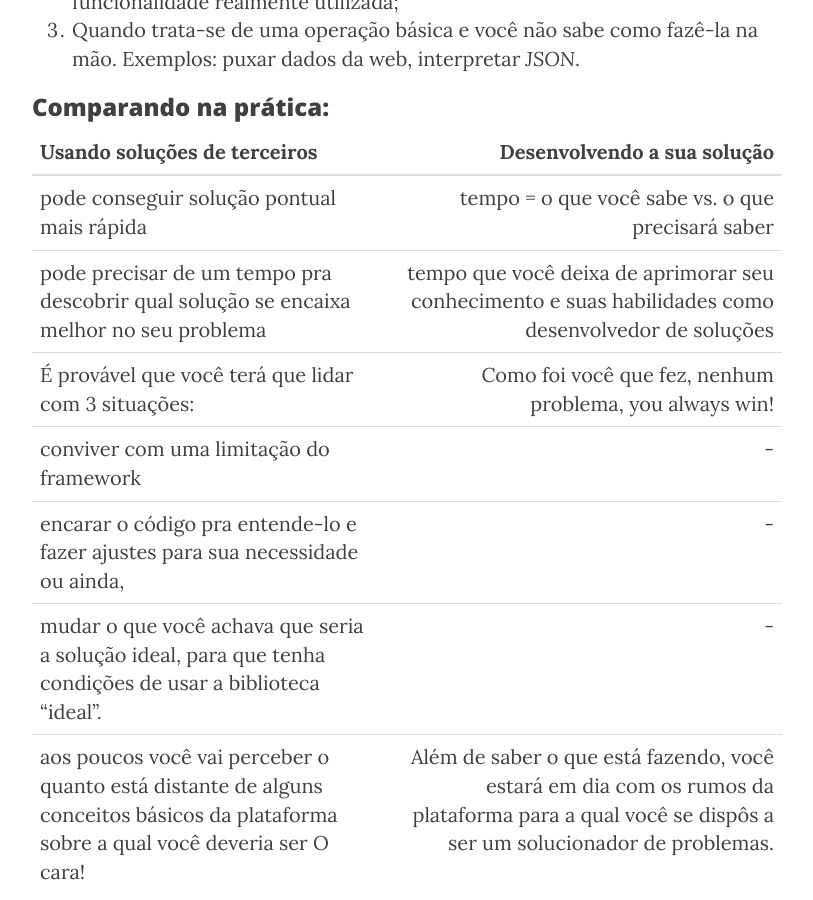
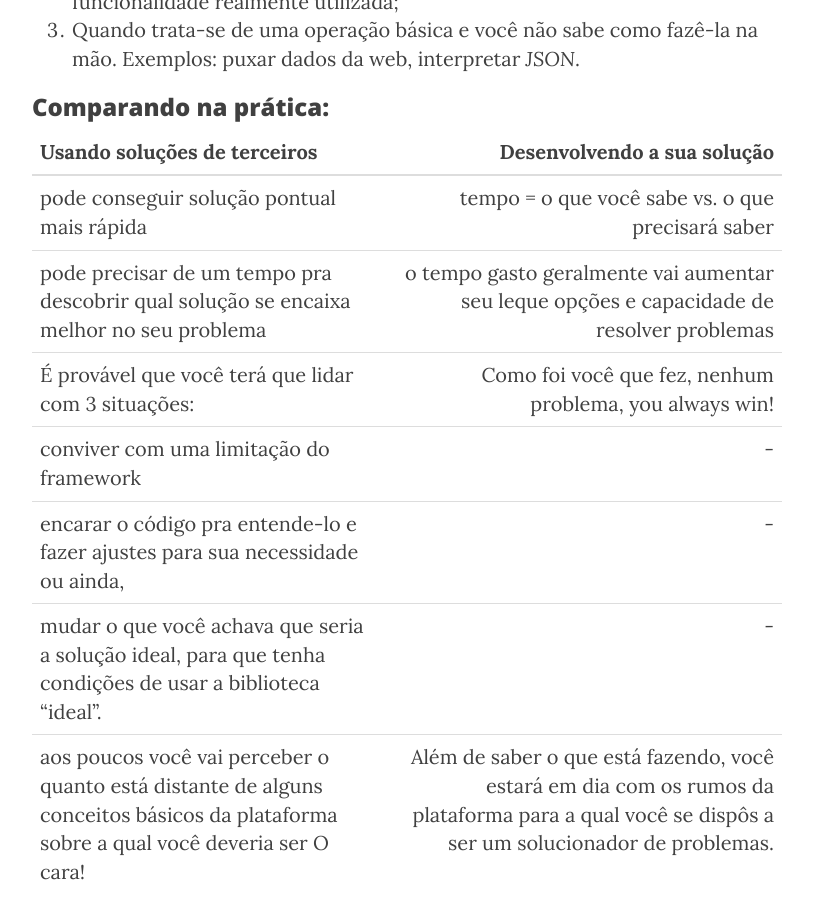
Before and after one commit to CocoaHeadsBrasil/equinociOS, a Jekyll site: the page built from _posts/2016-03-02-ios-web-e-json-sem-dependencias.markdown, in a window 1280 px wide and 900 px high, scrolled down 1710 px. Shown: the whole window, without its empty margins (233-1046 px from the left). Built offline with Jekyll 4.4.1, drawn with Linux system fonts in a browser that asks for light colours; nearby versions of some CDN libraries.

Commit message:
mudança em uma célula da tabela aproximando o texto para o foco da coluna

```diff
--- a/_posts/2016-03-02-ios-web-e-json-sem-dependencias.markdown
+++ b/_posts/2016-03-02-ios-web-e-json-sem-dependencias.markdown
@@ -38,7 +38,7 @@ Sim, quando o uso de bibliotecas prontas passa a ser a primeira opção do desen
 | Usando soluções de terceiros | Desenvolvendo a sua solução |
 |-----------------|---------------:|
 | pode conseguir solução pontual mais rápida  | tempo = o que você sabe vs. o que precisará saber |
-| pode precisar de um tempo pra descobrir qual solução se encaixa melhor no seu problema      |    tempo que você deixa de aprimorar seu conhecimento e suas habilidades como desenvolvedor de soluções  |
+| pode precisar de um tempo pra descobrir qual solução se encaixa melhor no seu problema      |    o tempo gasto geralmente vai aumentar seu leque opções e capacidade de resolver problemas  |
 | É provável que você terá que lidar com 3 situações:  | Como foi você que fez, nenhum problema, you always win! |
 | conviver com uma limitação do framework| -  |
 | encarar o código pra entende-lo e fazer ajustes para sua necessidade ou ainda, | - |
```
